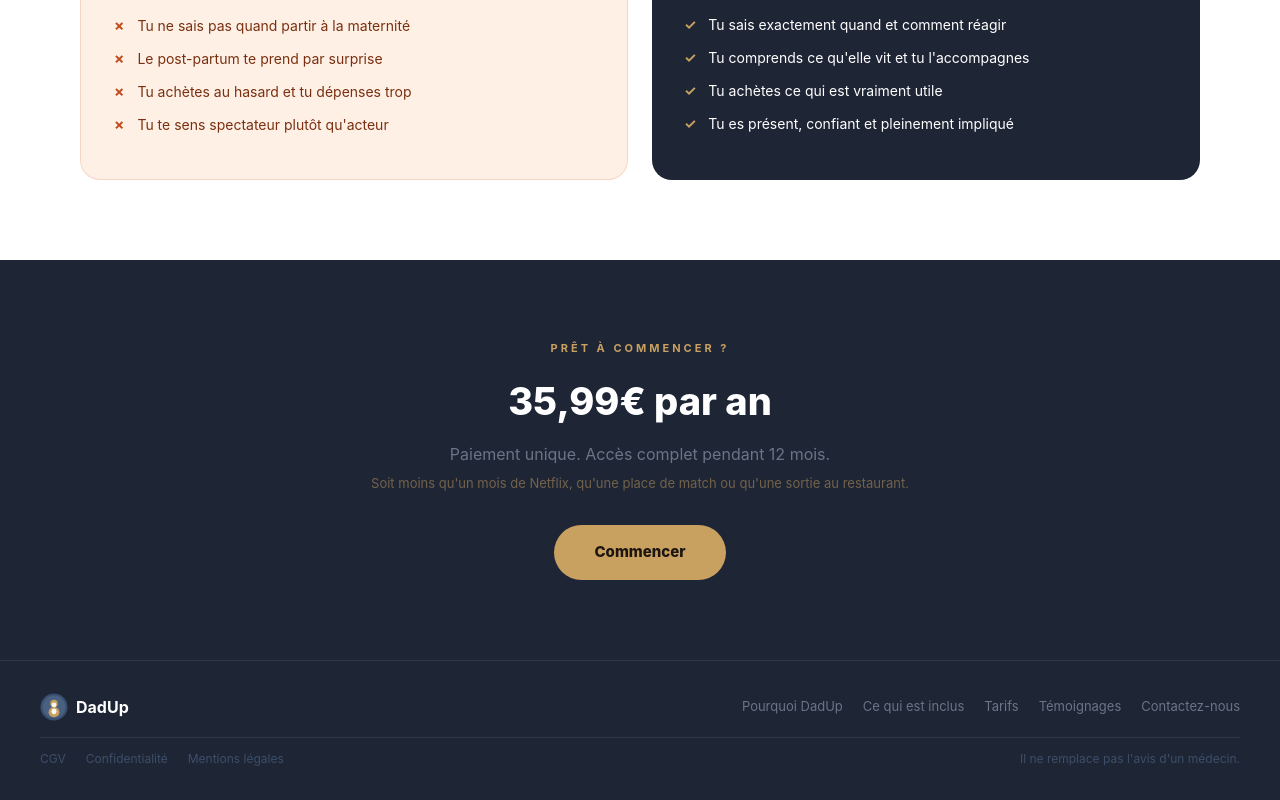
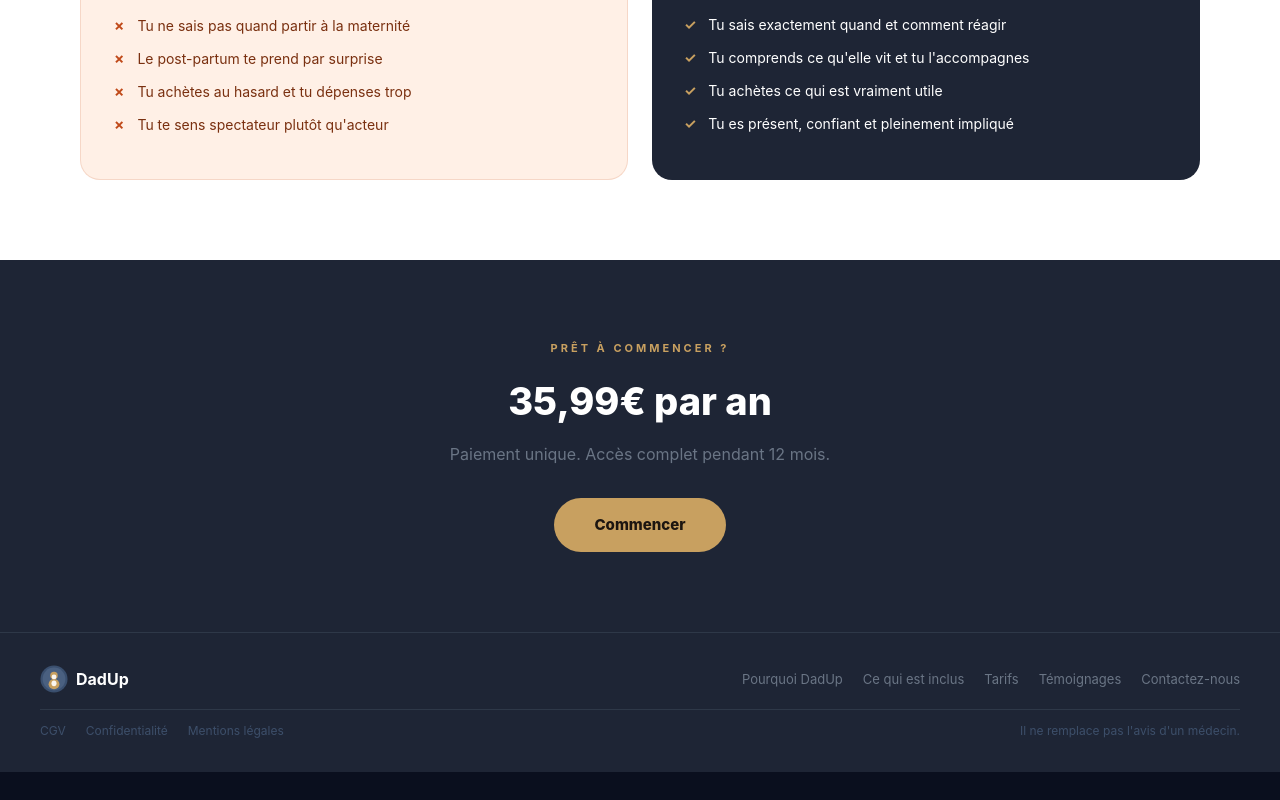
Before and after one commit to Julproject/dadup, a Next.js app: page /pourquoi in a window 1280 px wide. Shown: the part 810-1610 px from the top of the page. After the commit the page ends 1582 px from the top, so only its background shows below. Built offline with nearby package versions, Linux system fonts and the light colour scheme.

Commit message:
Update page.tsx

```diff
--- a/app/pourquoi/page.tsx
+++ b/app/pourquoi/page.tsx
@@ -166,7 +166,7 @@ export default function PourquoiPage() {
         <p style={{color:C.gold,fontSize:'11px',fontWeight:700,letterSpacing:'3px',textTransform:'uppercase',margin:'0 0 16px'}}>Prêt à commencer ?</p>
         <h2 style={{color:C.white,fontSize:'38px',fontWeight:800,margin:'0 0 12px'}}>35,99€ par an</h2>
         <p style={{color:'#6a7585',fontSize:'16px',margin:'0 0 8px'}}>Paiement unique. Accès complet pendant 12 mois.</p>
-        <p style={{color:'rgba(200,160,96,0.5)',fontSize:'13px',margin:'0 0 32px'}}>Soit moins qu&apos;un mois de Netflix, qu&apos;une place de match ou qu&apos;une sortie au restaurant.</p>
+        <p style={{color:'rgba(200,160,96,0.5)',fontSize:'13px',margin:'0 0 32px'}}></p>
         <a href="/tarifs" style={{background:C.gold,color:'#1c1510',padding:'16px 40px',borderRadius:'32px',fontSize:'15px',fontWeight:800,textDecoration:'none',display:'inline-block'}}>Commencer</a>
       </section>
 
```
